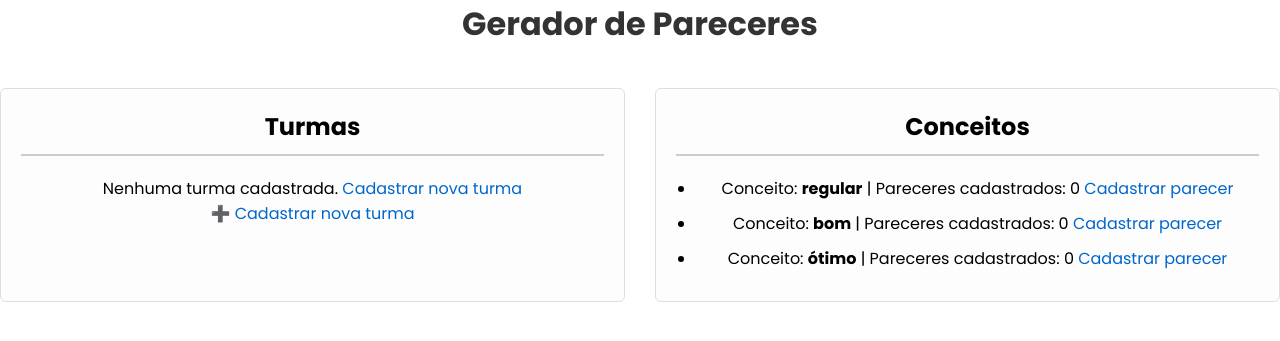
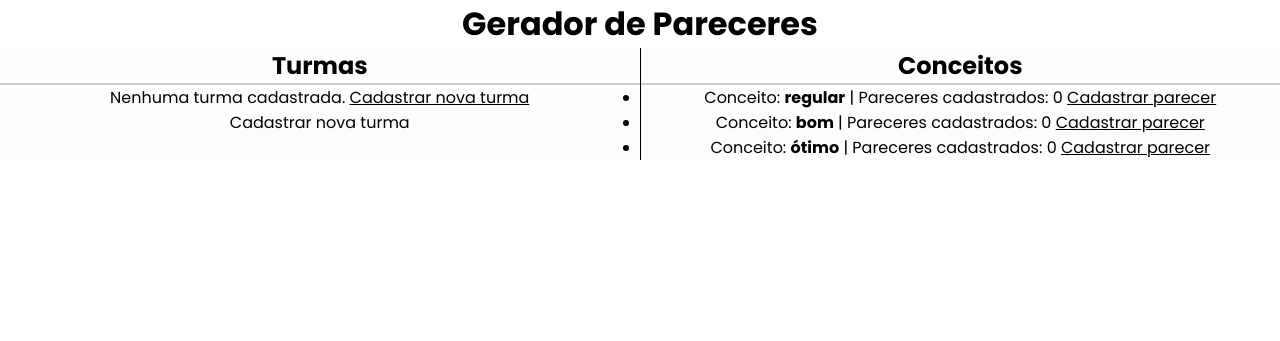
Before and after one commit to sabriwnaa/GeradorDePareceres, a PHP site: page / in a window 1280 px wide. Shown: the top 341 px of the page. Run offline with PHP 8.4, Linux system fonts and the light colour scheme; data comes from the database, SQL or seed files in the repository; data that the repository does not hold is empty.

Commit message:
estilização pagina principal

```diff
--- a/index.php
+++ b/index.php
@@ -14,26 +14,25 @@ require_once 'conexao.php';
         <h1>Gerador de Pareceres</h1>
 
         <div class="containerColunas">
-            <div class="coluna">
+            <div class="coluna" style='border-right: 1px solid black;'>
                 <h2>Turmas</h2>
                 <?php
                 $resultadoTurmas = $db->query("SELECT * FROM turmas ORDER BY serie ASC");
 
                 if ($resultadoTurmas && $resultadoTurmas->num_rows > 0) {
-                    echo "<ul>";
+                    echo "<div class='lista'>";
                     while ($turma = $resultadoTurmas->fetch_assoc()) {
-                        echo "<li>
-                                Série {$turma['serie']}
-                                <a href='turma.php?id={$turma['id']}'>Ver turma</a> |
-                                <a href='gerarParecer.php?id_turma={$turma['id']}'>Gerar parecer</a>
-                            </li>";
+                        echo "<div class='itemLista'>
+                                <a class='botao' href='turma.php?id={$turma['id']}'>{$turma['serie']}º ano</a>
+                                <a class='botao' href='gerarParecer.php?id_turma={$turma['id']}'>Gerar parecer</a>
+                            </div>";
                     }
-                    echo "</ul>";
+                    echo "</div>";
                 } else {
                     echo "<p>Nenhuma turma cadastrada. <a href='novaTurma.php'>Cadastrar nova turma</a></p>";
                 }
                 ?>
-                <p><a href="novaTurma.php">➕ Cadastrar nova turma</a></p>
+                <p><a class='botao'  href="novaTurma.php"> Cadastrar nova turma</a></p>
             </div>
 
             <div class="coluna">
--- a/style.css
+++ b/style.css
@@ -4,56 +4,43 @@
     margin: 0;
     padding: 0;
     box-sizing: border-box;
+    color: rgb(0, 0, 0);
 }
 
 .container{
     width: 100vw;
     min-height: 100vh;
     font-family: 'Poppins', sans-serif;
-    color: rgb(0, 0, 0);
     text-align: center;
 }
 h1 {
     text-align: center;
-    margin-bottom: 40px;
-    color: #333;
 }
 
 .containerColunas {
     display: flex;
     justify-content: space-between;
-    gap: 30px;
     flex-wrap: wrap;
 }
 
 .coluna {
     flex: 1;
-    min-width: 350px;
     background-color: #fdfdfd;
-    padding: 20px;
-    border: 1px solid #ddd;
-    border-radius: 6px;
 }
 
 h2 {
     border-bottom: 2px solid #ccc;
-    padding-bottom: 10px;
-    margin-bottom: 20px;
 }
 
-ul {
-    padding-left: 20px;
+.lista{
+    padding: 5%;
 }
 
-li {
-    margin-bottom: 10px;
+.itemLista{
+    display: flex;
+    justify-content: space-between;
 }
 
-a {
-    color: #0066cc;
+.botao{
     text-decoration: none;
 }
-
-a:hover {
-    text-decoration: underline;
-}
```
